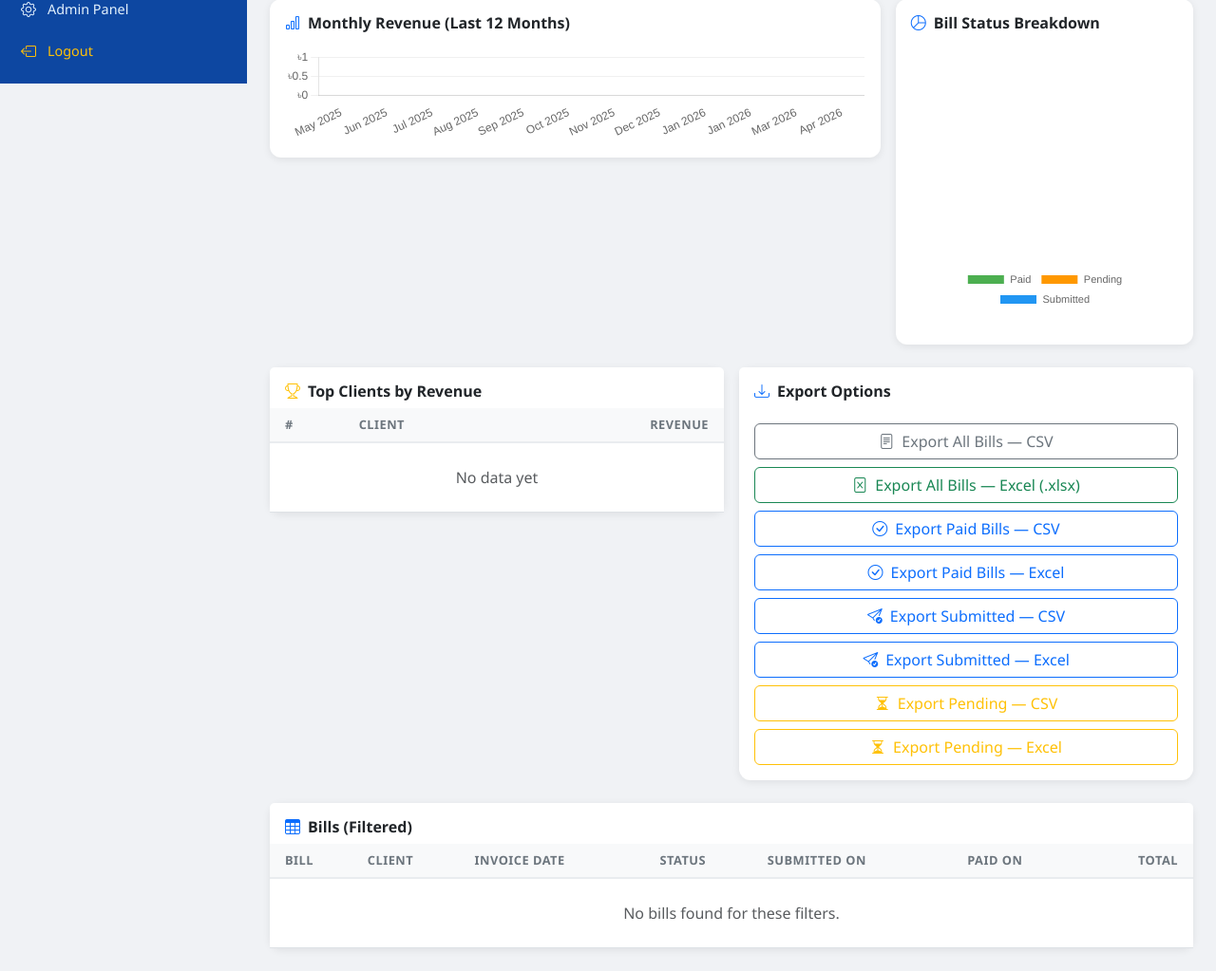
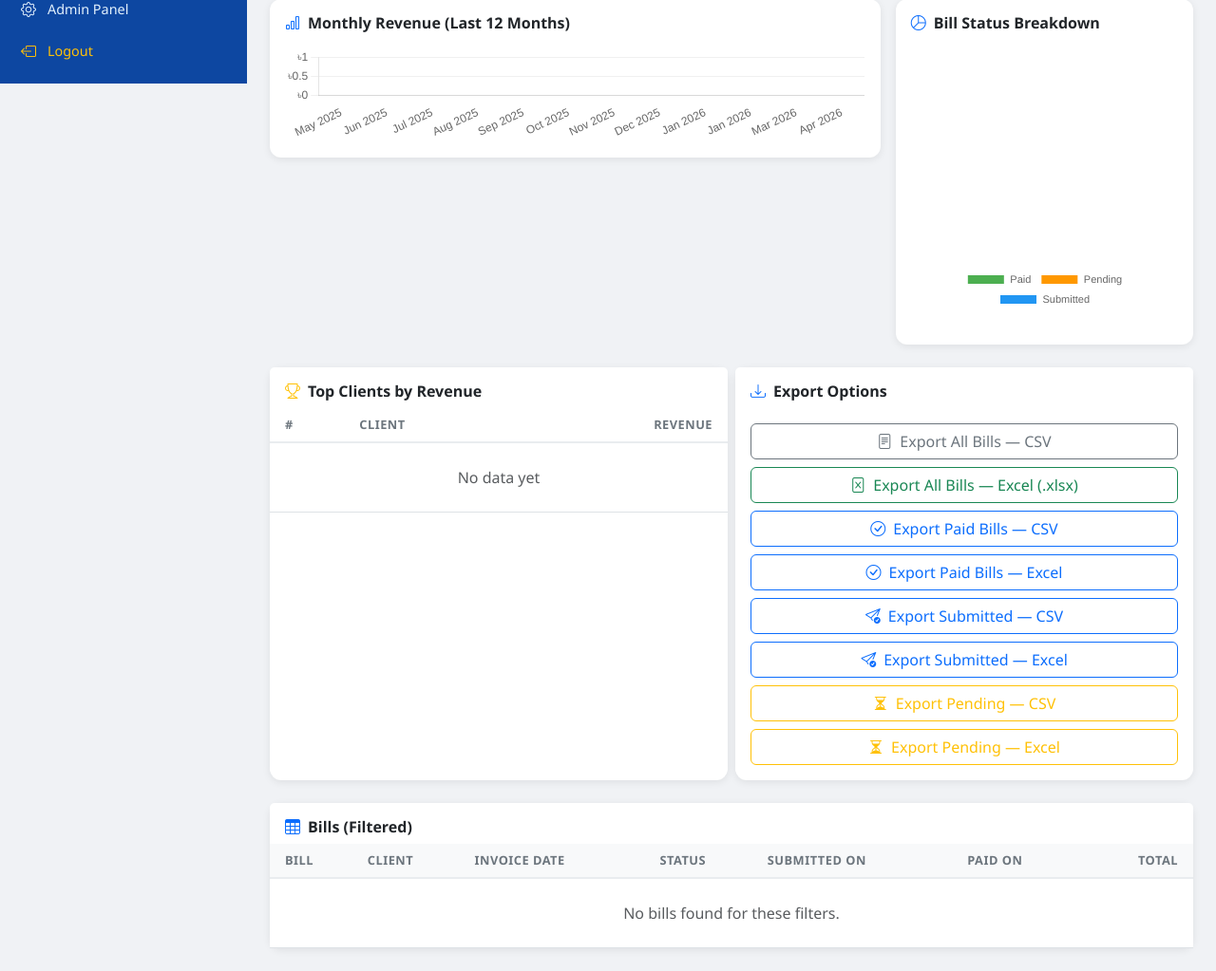
Before and after one commit to gtlfilesbd-droid/Genesis-Service-Billing-Software, a Django app: page /reports/ in a window 1280 px wide. Shown: the part 712-1735 px from the top of the page at 95% size. Run offline with Django 4.2, Linux system fonts and the light colour scheme; the visitor is signed in with stand-in values (Sample User, id 1); data comes from the database, SQL or seed files in the repository; data that the repository does not hold is empty.

Commit message:
Top Clients by Revenue কার্ডে এখন fixed height আছে, ক্লায়েন্ট বেশি হলে কার্ডের ভিতরেই scroll হবে। পাশাপাশি table header sticky থাকবে, তাই স্ক্রল করলেও কলাম নাম দেখা যাবে।

```diff
--- a/billing_system/templates/reports/report_dashboard.html
+++ b/billing_system/templates/reports/report_dashboard.html
@@ -5,6 +5,8 @@
 {% block extra_css %}
 <style>
 .chart-card { border: none; border-radius: 12px; box-shadow: 0 2px 8px rgba(0,0,0,0.08); }
+.scroll-area { overflow-y: auto; }
+.scroll-area.sticky-head thead th { position: sticky; top: 0; z-index: 2; background: #fff; }
 </style>
 {% endblock %}
 
@@ -207,13 +209,13 @@
 </div>
 
 <!-- Top Clients -->
-<div class="row g-3">
+<div class="row g-2 align-items-stretch">
     <div class="col-lg-6">
-        <div class="card chart-card">
+        <div class="card chart-card h-100 d-flex flex-column">
             <div class="card-header bg-white border-0 pt-3">
                 <h6 class="fw-bold mb-0"><i class="bi bi-trophy me-2 text-warning"></i>Top Clients by Revenue</h6>
             </div>
-            <div class="card-body p-0">
+            <div class="card-body p-0 flex-grow-1 scroll-area sticky-head" style="max-height: 360px;">
                 <table class="table table-hover mb-0">
                     <thead><tr><th class="ps-3">#</th><th>Client</th><th class="text-end pe-3">Revenue</th></tr></thead>
                     <tbody>
@@ -238,11 +240,11 @@
     </div>
 
     <div class="col-lg-6">
-        <div class="card chart-card">
+        <div class="card chart-card h-100 d-flex flex-column">
             <div class="card-header bg-white border-0 pt-3">
                 <h6 class="fw-bold mb-0"><i class="bi bi-download me-2 text-primary"></i>Export Options</h6>
             </div>
-            <div class="card-body">
+            <div class="card-body flex-grow-1">
                 {% if profile.can_export_reports or request.user.is_superuser or request.user.is_staff %}
                 <div class="d-grid gap-2">
                     <a href="{% url 'export_bills_csv' %}?year={{ year }}{% if month %}&month={{ month }}{% endif %}{% if client_id %}&client={{ client_id }}{% endif %}{% if status %}&status={{ status }}{% endif %}" class="btn btn-outline-secondary">
```
